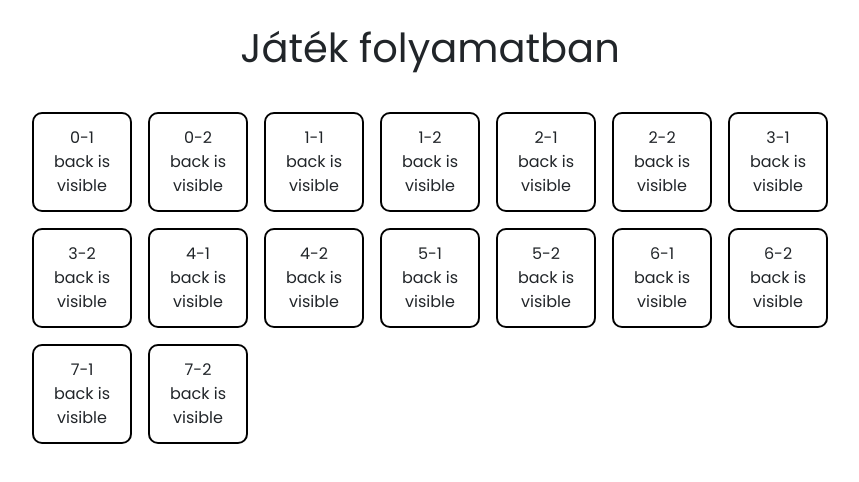
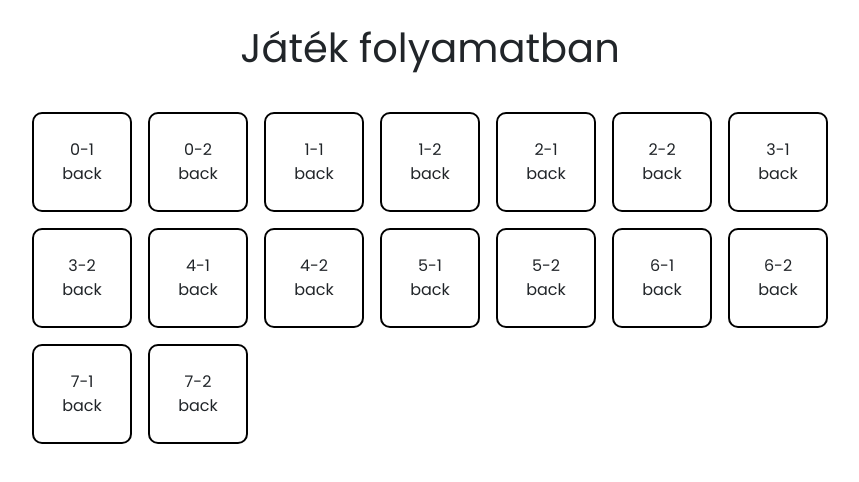
Before and after one commit to szandil/szofttech-xstate, a React (Create React App) app in the folder memory-game/: page / in a window 1280 px wide. Both pictures are taken after a click on the button "START GAME". Shown: the top 482 px of the page, without its empty margins (210-1069 px from the left). Built offline with nearby package versions, Linux system fonts and the light colour scheme.

Commit message:
value check for card component

```diff
--- a/memory-game/src/components/card/card.tsx
+++ b/memory-game/src/components/card/card.tsx
@@ -1,7 +1,7 @@
 import { useActor } from '@xstate/react';
 import { isElementOfType } from 'react-dom/test-utils';
 import { ActorRef } from 'xstate';
-import { CardActorRefType, FaceDown } from '../../game/cardTypes';
+import { CardActorRefType } from '../../game/cardTypes';
 import styles from './card.module.css';
 
 interface CardProps {
@@ -13,17 +13,20 @@ export const Card = ({cardActor, ...props}: CardProps) => {
 
     const [state, send] = useActor(cardActor);
     const { id } = state.context;
-    const { visibleImage } = state.context;
 
-    // console.log(typeof state.value ===  FaceDown);
-
-
-
+    let visibleSide = '';
+    if (typeof state.value === 'object') {
+        if (state.value['in game'] === 'face down') {
+            visibleSide = 'back';
+        } else if (state.value['in game'] === 'face up') {
+            visibleSide = 'front';
+        }
+    }
 
     return (
         <span className={styles.card}>
             <span>{id}</span>
-            <span>{visibleImage}</span>
+            <span>{visibleSide}</span>
         </span>
     );
 };
--- a/memory-game/src/game/cardMachine.ts
+++ b/memory-game/src/game/cardMachine.ts
@@ -7,7 +7,6 @@ export const createCardMachine = ({id}: {id: string}) => createMachine<CardConte
     id: 'card',
     context: {
         id,
-        visibleImage: 'back is visible'
     },
     initial: 'in game',
     states: {
@@ -39,14 +38,7 @@ export const createCardMachine = ({id}: {id: string}) => createMachine<CardConte
     }
 },
 {
-    actions: {
-        changeImageToFront: assign({
-            visibleImage: (context, event) => 'front is visible'
-        }),
-        changeImageToBack: assign({
-            visibleImage: (context) => 'back is visible'
-        })
-    },
+    actions: {},
     guards: {},
     delays: {},
     services: {}
```
Also changed, not shown: memory-game/src/game/cardTypes.ts (+2 -10 lines).
